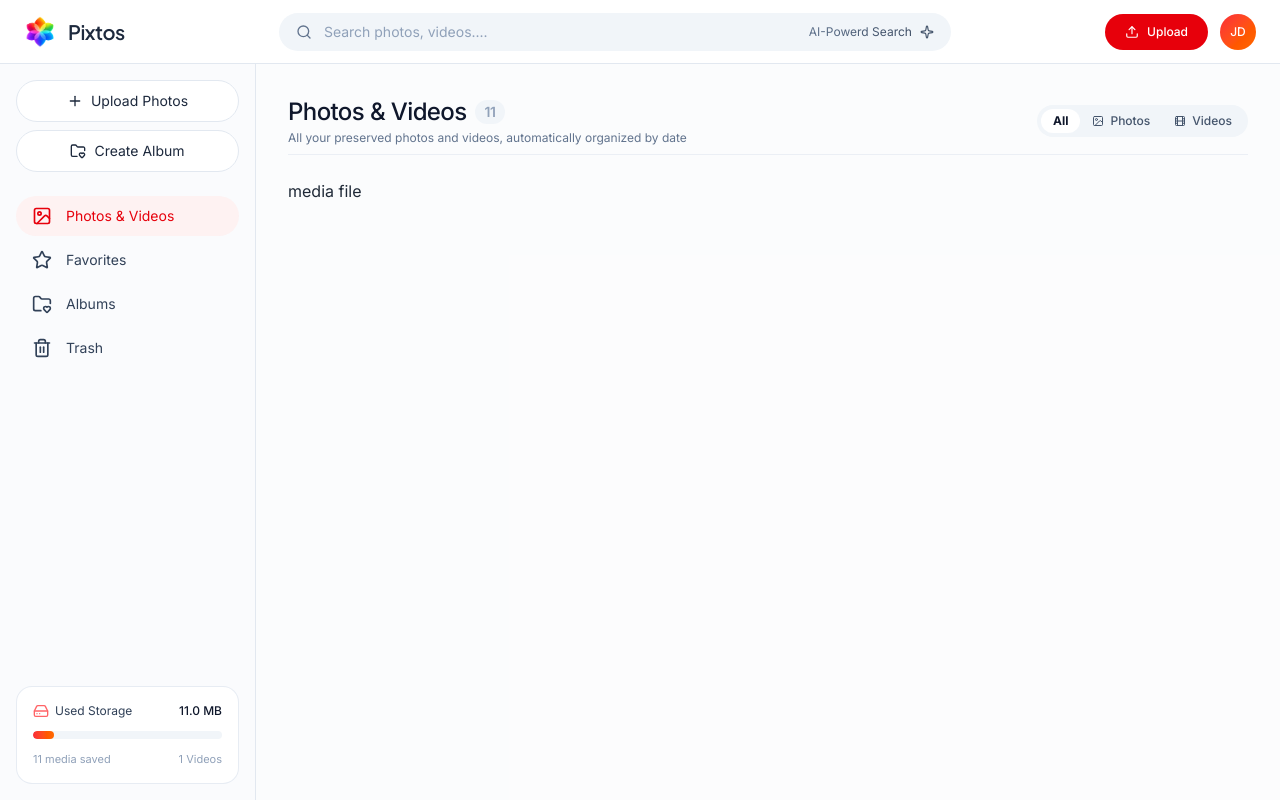
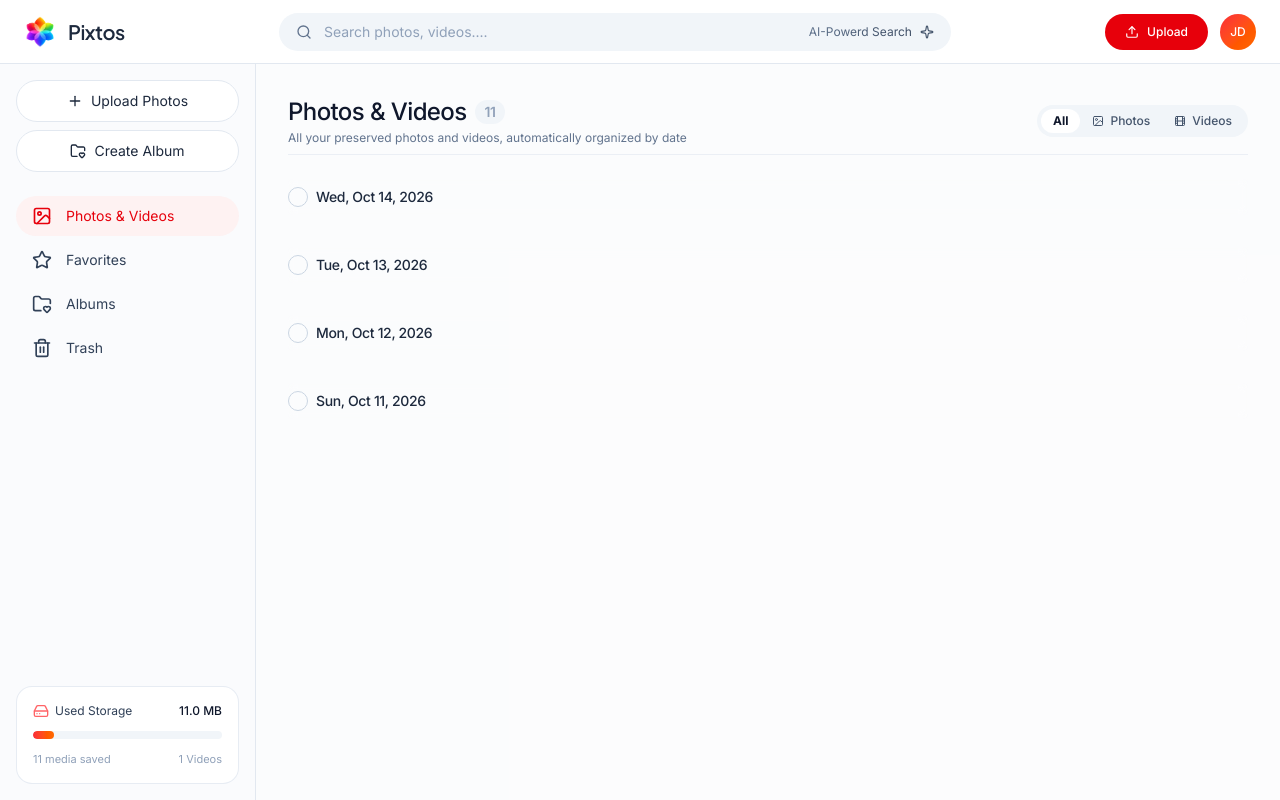
Before and after one commit to codexmish/Pixtos-Client, a Next.js app: page / in a window 1280 px wide. Built offline with nearby package versions, Linux system fonts and the light colour scheme; a web font is replaced by a local one.

Commit message:
photo grid date header added

```diff
--- a/src/app/(service)/page.tsx
+++ b/src/app/(service)/page.tsx
@@ -1,5 +1,6 @@
 "use client";
 
+import PhotoGird, { type Media } from "@/components/module/photos/PhotoGird";
 import { Spinner } from "@/components/ui/spinner";
 import { Tabs, TabsList, TabsTrigger } from "@/components/ui/tabs";
 import { useUI } from "@/providers/UIProvider";
@@ -326,9 +327,10 @@ export const DUMMY_MEDIA = [
 const PhotosPage = () => {
   const { openCreateAlbum, openUpload, searchQuery } = useUI();
   const [photos, setPhotos] = useState([]);
-  const [selectedIds, setSelectedIds] = useState([]);
+  const [selectedIds, setSelectedIds] = useState<string[]>([]);
   const [filterType, setFilterType] = useState("all");
   const [loading, setLoading] = useState(false);
+  const [activePhoto, setActivePhoto] = useState<Media | null>(null)
 
   const fetchPhotos = async () => {
     setTimeout(() => {
@@ -340,6 +342,28 @@ const PhotosPage = () => {
   useEffect(() => {
     fetchPhotos();
   }, [searchQuery, filterType]);
+
+  const toggleSelect = (id: string) => {
+    setSelectedIds((prev) =>
+      prev.includes(id) ? prev.filter((item) => item !== id) : [...prev, id],
+    );
+  };
+
+  const toggleFevorite = async (id: string) => {
+    console.log(id);
+  };
+
+  const handleTrash = async (id: string) => {
+    console.log(id);
+  };
+
+  const handleBulkFavorite = async () => {
+    console.log(selectedIds);
+  };
+
+  const handleBulkTrash = async () => {
+    console.log(selectedIds);
+  };
 
   return (
     <div className="max-w-7xl mx-auto space-y-6">
@@ -408,7 +432,8 @@ const PhotosPage = () => {
               ? `No media found for ${searchQuery}. Try a different kryword`
               : "Upload High quality photos and videos from your Device"}
           </p>
-          <button onClick={openUpload}
+          <button
+            onClick={openUpload}
             type="button"
             className="mt-6 inline-flex items-center gap-2 px-6 py-2.5 bg-red-600 hover:bg-red-700 text-white text-xs font-medium rounded-full transition cursor-pointer"
           >
@@ -417,7 +442,13 @@ const PhotosPage = () => {
           </button>
         </div>
       ) : (
-        <div>media file</div>
+        <PhotoGird
+          photos={photos}
+          selectId={selectedIds}
+          onToggleSelect={toggleSelect}
+          onToggleFevorite={toggleFevorite}
+          onSelecctPhoto={(photo)=>setActivePhoto(photo)}
+        />
       )}
     </div>
   );
--- /dev/null
+++ b/src/components/module/photos/PhotoGird.tsx
@@ -0,0 +1,114 @@
+"use client";
+import { CheckCircle2Icon } from "lucide-react";
+import { useMemo } from "react";
+
+// -----one photo/video item
+export type Media = {
+  _id: string;
+  title: string;
+  url: string;
+  thumbnailUrl: string;
+  mediaType: string;
+  isFavorite: boolean;
+  createdAt: string;
+};
+
+// -----props the grid needs from the page
+type PhotoGirdProps = {
+  photos: Media[];
+  selectId: string[];
+  onToggleSelect: (id: string) => void;
+  onToggleFevorite: (id: string) => void;
+  onSelecctPhoto: (photo: Media) => void;
+  onRemoveAlbum?: (id: string) => void;
+};
+
+const PhotoGird = ({
+  photos,
+  selectId,
+  onToggleSelect,
+  onToggleFevorite,
+  onSelecctPhoto,
+  onRemoveAlbum,
+}: PhotoGirdProps) => {
+  const grouped = useMemo(() => {
+    // -----date label -> photos of that date
+    const groups: Record<string, Media[]> = {};
+    const today = new Date().toDateString();
+    const yesterDay = new Date(Date.now() - 86400000).toDateString();
+
+    photos.forEach((photo) => {
+      const dateObj = new Date(photo.createdAt);
+      const dateStr = dateObj.toDateString();
+      let label = dateObj.toLocaleDateString("en-us", {
+        weekday: "short",
+        month: "short",
+        day: "numeric",
+        year: "numeric",
+      });
+
+      if (dateStr === today) {
+        label = "Today";
+      } else if (dateStr === yesterDay) {
+        label = "Yesterday";
+      }
+
+      if (!groups[label]) groups[label] = [];
+      groups[label].push(photo);
+    });
+
+    return groups;
+  }, [photos]);
+
+
+
+  const selectGroup = (groupPhotos: Media[])=>{
+    const allSelected = groupPhotos.every((p)=> selectId.includes(p._id))
+
+    groupPhotos.forEach((p)=>{
+        if(allSelected && selectId.includes(p._id)){
+            onToggleSelect(p._id)
+        }else if(!allSelected && !selectId.includes(p._id)){
+            onToggleSelect(p._id)
+        }
+    })
+  }
+
+
+
+
+  return (
+    <div className="space-y-8 pb-16">
+      {Object.entries(grouped).map(([dateLabel, groupPhotos]) => {
+        const isGroupAllSelected =
+          groupPhotos.length > 0 &&
+          groupPhotos.every((p) => selectId.includes(p._id));
+        return (
+          <div className="space-y-3" key={dateLabel}>
+            {/* -----date header */}
+            <div className="flex items-center gap-2 backdrop-blur-xs py-2 z-20">
+              <button
+              onClick={()=>selectGroup(groupPhotos)}
+                type="button"
+                className={`group/btn flex items-center gap-2 text-sm font-medium tracking-tight transition cursor-pointer ${isGroupAllSelected ? "text-red-600" : "text-slate-800 hover:text-red-600"}`}
+                title="Select all in this day"
+              >
+                <span className="size-5 rounded-full border border-slate-300 group-hover/btn:border-red-500 flex items-center justify-center text-xs">
+                  <CheckCircle2Icon
+                    className={`size-4 transition ${isGroupAllSelected ? "text-red-600 fill-red-100" : "text-transparent group-hover/btn:text-slate-300"}`}
+                  />
+                </span>
+
+                <span>{dateLabel}</span>
+              </button>
+            </div>
+
+            {/* -----media grid */}
+          </div>
+        );
+      })}
+    </div>
+  );
+};
+
+export default PhotoGird;
```
